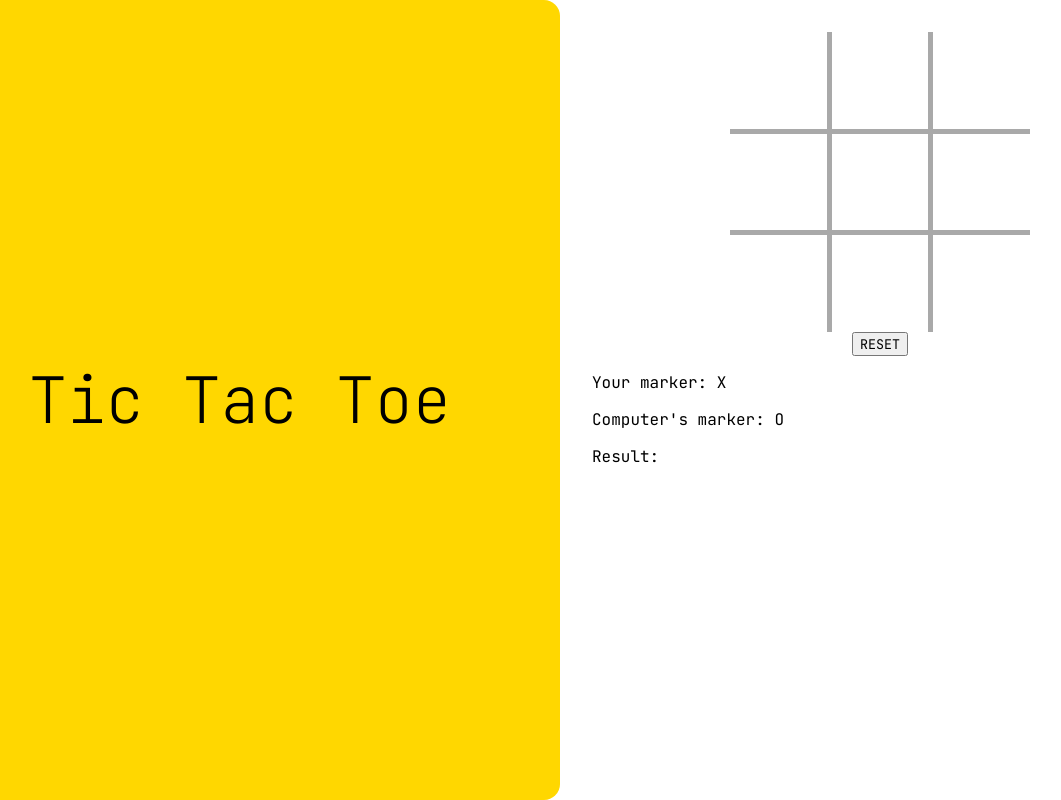
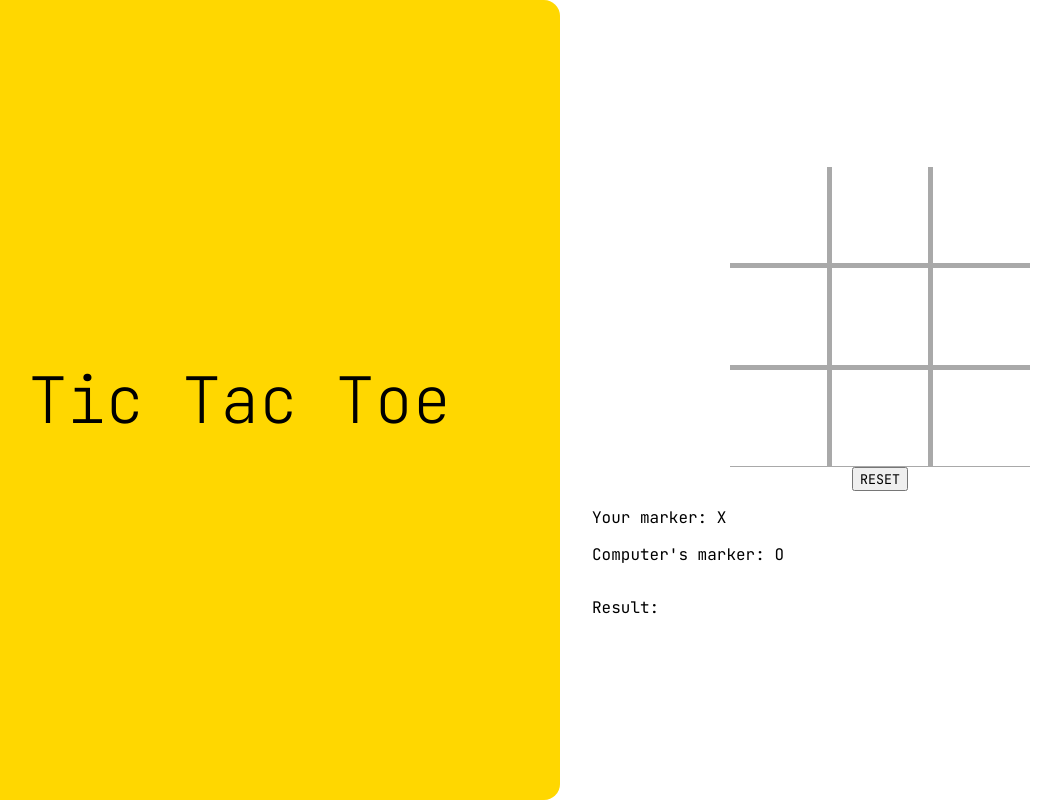
Before and after one commit to andras-tsitskan/odin-tic-tac-toe, a plain HTML site: page index.html in a window 1280 px wide. Shown: the whole page, without its empty margins (80-1141 px from the left). Drawn offline with Linux system fonts and the light colour scheme.

Commit message:
Edit .right layout

```diff
--- a/style.css
+++ b/style.css
@@ -37,6 +37,12 @@ body {
   padding: 2rem;
 }
 
+.right {
+  display: flex;
+  flex-direction: column;
+  justify-content: center;
+}
+
 .wrapper {
   display: flex;
   justify-content: center;
```
